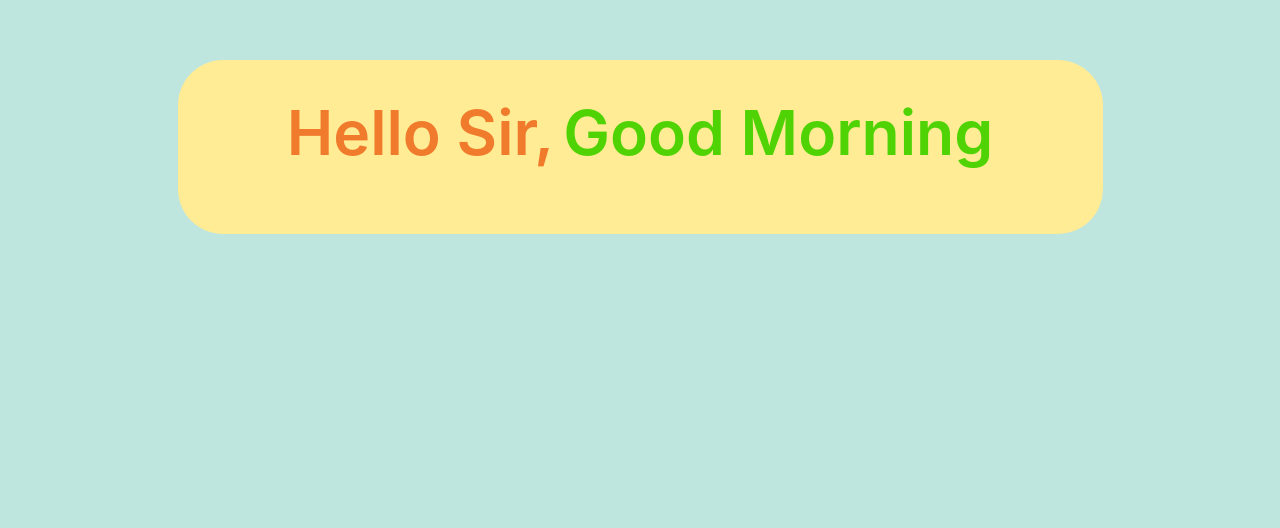
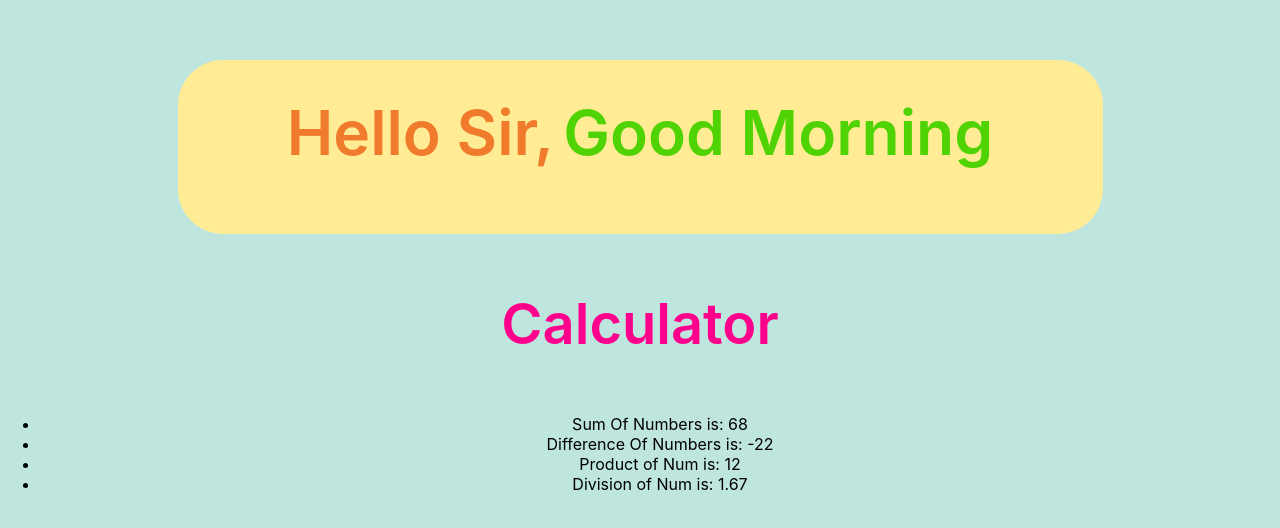
Before and after one commit to Shivam-Shandilya1/learningReact2, a React (Create React App) app: page / in a window 1280 px wide. Shown: the part 190-718 px from the top of the page. Built offline with nearby package versions, Linux system fonts and the light colour scheme.

Commit message:
Added Calculator

```diff
--- /dev/null
+++ b/src/Calculator.jsx
@@ -0,0 +1,20 @@
+    var num1,num2;
+    function add (num1,num2)
+    {
+        return (num1+num2);
+    }
+    function subs(num1,num2)
+    {
+        return (num1-num2);
+    }
+    function mul (num1,num2)
+    {
+        return (num1*num2);
+    }
+    function divide (num1,num2)
+    {
+        var result = (Math.round((num1/num2)*100))/100;
+        return result;
+    }
+
+export {add,subs,mul,divide};
--- a/src/Content.jsx
+++ b/src/Content.jsx
@@ -1,5 +1,6 @@
 import React from 'react';
 
+import {add,subs,mul,divide} from './Calculator';
 function Content ()
 {
     var para1 =
@@ -64,6 +65,16 @@ greet="Good Morning";
           <p id="paraone"style={para1}>Hello Sir,</p>&nbsp;&nbsp;
           <p id="paratwo" style={para2}>{greet}</p>
         </div>
+        <div>
+            <p style={{color:"#ff008d",fontSize:"3.5rem",fontWeight:"600"}}>Calculator</p>
+            <ul>
+                <li>Sum Of Numbers is: {add(23,45)}</li>
+                <li>Difference Of Numbers is: {subs(23,45)}</li>
+                <li>Product of Num is: {mul(3,4)}</li>
+                <li>Division of Num is: {divide(5,3)}</li>
+            </ul>
+
+        </div>
         </center>
         </>
     );
```
